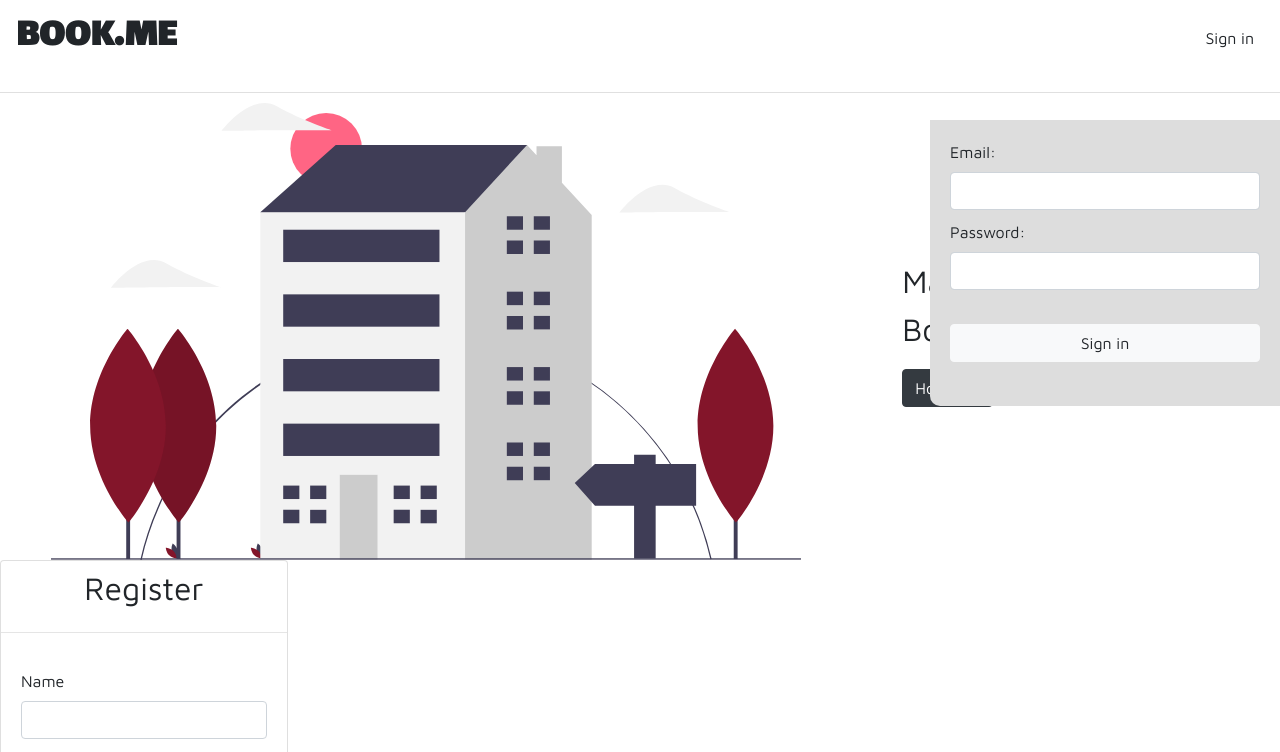
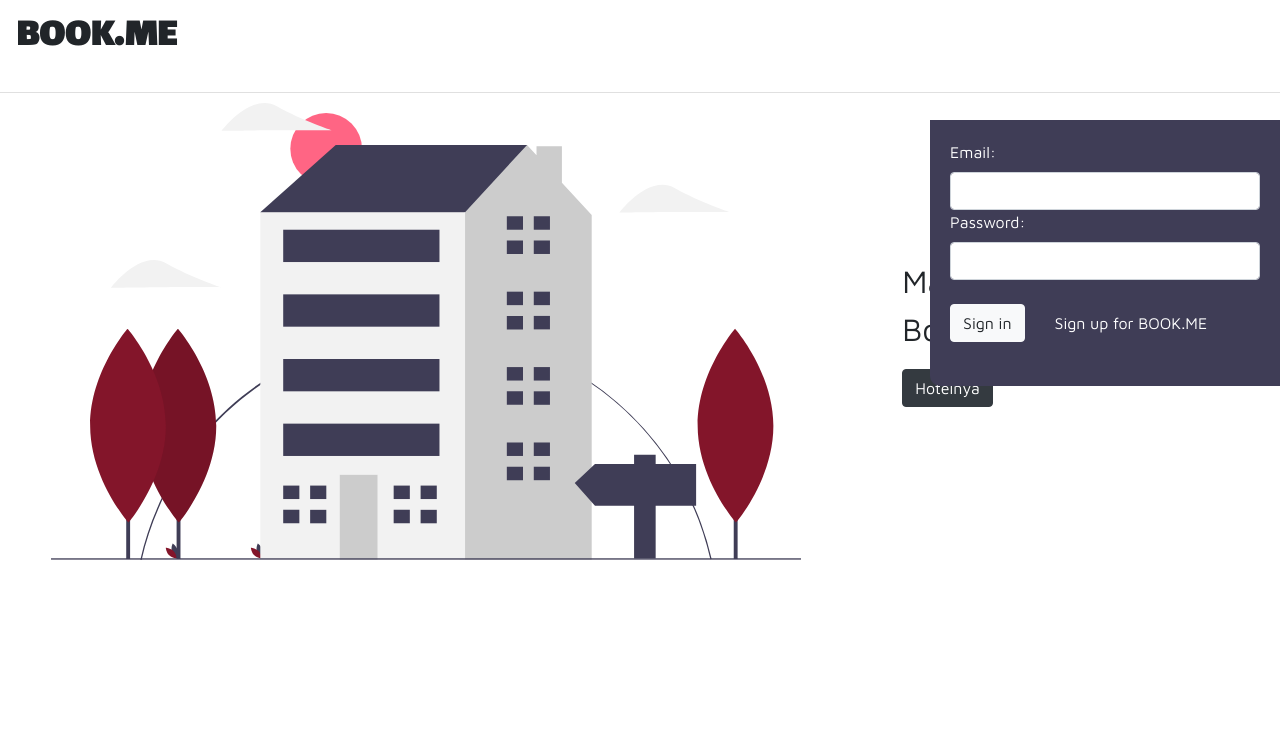
Before and after one commit to Barbar-fox/client, a plain HTML site: page index.html in a window 1280 px wide. Both pictures are taken after a click on the item "Sign in". Shown: the top 752 px of the page. Drawn offline with nearby package versions, Linux system fonts and the light colour scheme.

Commit message:
signin-signout-merged-register

```diff
--- a/assets/style.css
+++ b/assets/style.css
@@ -50,8 +50,8 @@
     width: 750px;
 }
 
-.signIn-container{
-    background-color: rgb(221, 221, 221);
+.sign-container{
+    background-color: rgb(63, 61, 86);
     width: 350px;
     padding: 20px;
     position: absolute;
@@ -60,13 +60,32 @@
     border-radius: 0 0 0 10px;
 }
 
-.signIn-form {
+.sign-container form label{
+    color: #ffffff;
+}
+
+.sign-form {
     display: flex;
     flex-direction: column;
 }
 
-.signIn-form input{
+.sign-form input{
     margin-bottom: 10px;
+}
+
+.signIn-register {
+    display: flex;
+    align-items: center;
+}
+
+.signIn-register p{
+    margin: 0 0 0 30px;
+    color: #ffffff;
+}
+
+.signIn-register p:hover{
+    cursor: pointer;
+    color: #d4d4d4;
 }
 
 .g-signin2 {
--- a/index.html
+++ b/index.html
@@ -53,7 +53,7 @@
     </div>
 
     <!-- login -->
-    <div class="signIn-container" id="signIn-container">
+    <div class="sign-container" id="signIn-container">
         <form id="signIn-form" class="signIn-form">
             <label for="email">Email:</label>
             <input class="form-control" type="email" id="login-email">
@@ -61,15 +61,18 @@
             <label for="password">Password:</label>
             <input class="form-control" type="password" id="login-password">
 
-            <button class="btn btn-light my-4" id="btn-signIn">Sign in</button>
+            <div class="signIn-register">
+                <button class="btn btn-light my-4" id="btn-signIn">Sign in</button>
+                <p id="btn-register">Sign up for BOOK.ME</p>
+            </div>
 
             <div class="g-signin2" data-longtitle="true" data-onsuccess="onSignIn"></div>
         </form>
     </div>
 
     <!-- Form register user begin -->
-    <div id="registerForm" class = "">
-        <div class="card" style="width: 18rem">
+    <div id="registerForm" class = "sign-container"">
+        <div style="width: 18rem">
             <h2 class="text-center pt-2">Register</h2>
             <hr>
             <div class="card-body">
@@ -87,7 +90,7 @@
                         <label for="registerPassword">Password</label>
                         <input type="password" class="form-control" id="registerPassword">
                     </div>
-                    <button type="submit" id="submitRegister" class="btn btn-primary">Register</button>
+                    <button type="submit" id="submitRegister" class="btn btn-light">Register</button>
                 </form>
             </div>
         </div>
--- a/scripts/main.js
+++ b/scripts/main.js
@@ -5,6 +5,7 @@ let gToken = localStorage.getItem('gToken')
 
 function welcomePage() {
     $('#signIn-container').hide()
+    $('#registerForm').hide()
     $('#welcome').show()
     $('#nav-signIn').show()
     $('#nav-signOut').hide()
@@ -42,6 +43,8 @@ $(document).ready(function() {
     $('#nav-signIn').on('click', () => {
         $('#signIn-container').show()
         $('#welcome').show()
+        $("#registerForm").hide()
+        $('#nav-signIn').hide()
     })
 
     // function on submit sign in form
@@ -56,8 +59,9 @@ $(document).ready(function() {
     })
 
    //function on click register
-   $("nav#navRegister").on("click", function(el) {
+   $("#btn-register").on("click", function(el) {
       el.preventDefault()
+      $('#nav-signIn').show()
       $("div#registerForm").show()
       $("#submitRegister").on("click", function(e) {
          e.preventDefault()
```
